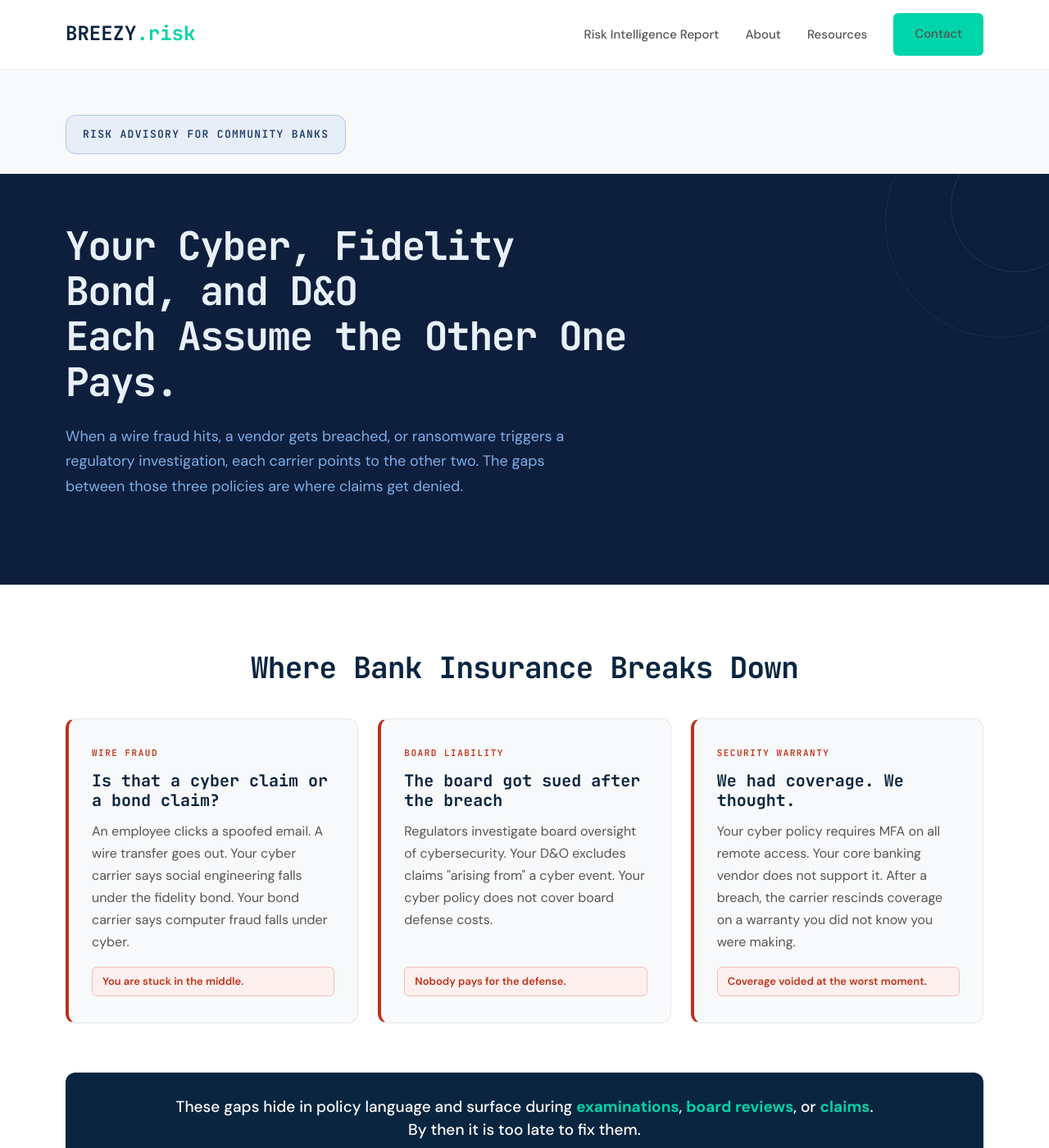
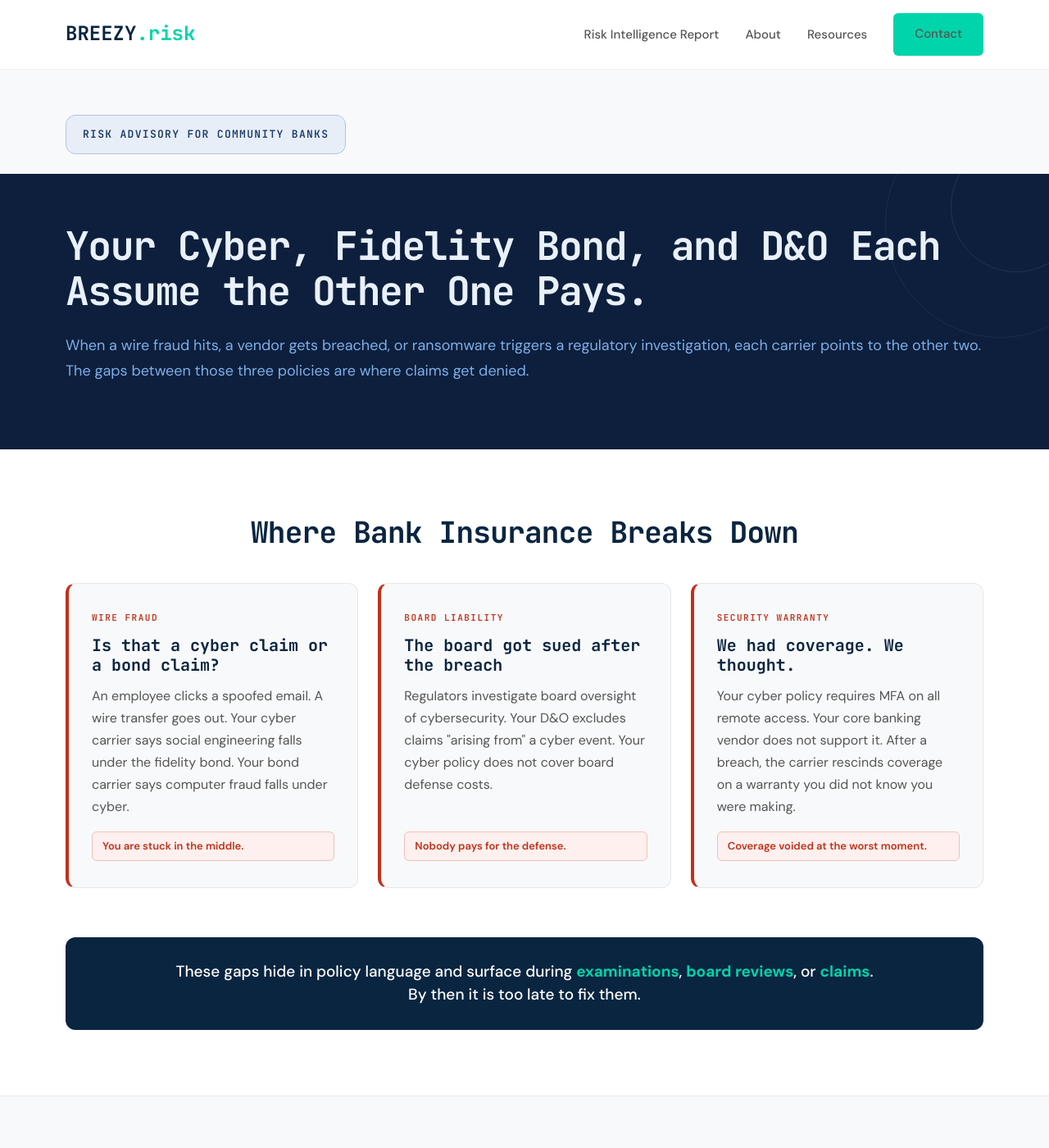
Before and after one commit to joeproe1/breezyins.com, a Jekyll site: the page built from community-bank-insurance.html, in a window 1280 px wide and 1400 px high. Shown: the whole window at 82% size. Built offline with Jekyll 4.4.1, drawn with Linux system fonts in a browser that asks for light colours.

Commit message:
Fix bank hero text width and stat-footer spacing
Remove max-width constraints on hero headline and body text so they
fill the container. Remove forced line break in headline. Add
margin-top to stat-footer for visible gap after scenario cards.

Co-Authored-By: Claude Opus 4.6 <noreply@anthropic.com>

```diff
--- a/_sass/_pages.scss
+++ b/_sass/_pages.scss
@@ -302,7 +302,6 @@
     margin: 0 0 24px;
     font-weight: 700;
     letter-spacing: -0.03em;
-    max-width: 700px;
 }
 @media (max-width: $bp-desktop) {
     .bank-hero__headline { font-size: 38px; }
@@ -315,8 +314,7 @@
     font-size: 18px;
     line-height: 1.7;
     color: var(--bank-accent);
-    margin: 0 0 24px;
-    max-width: 640px;
+    margin: 0;
 }
 
 .bank-hero__sub {
@@ -690,6 +688,7 @@
 .stat-footer {
     text-align: center;
     padding: 28px 40px;
+    margin-top: 60px;
     background: $primary;
     color: white;
     border-radius: 12px;
--- a/community-bank-insurance.html
+++ b/community-bank-insurance.html
@@ -41,7 +41,7 @@ permalink: /community-bank-insurance/
   <div class="container">
 
     <h1 class="bank-hero__headline">
-      Your Cyber, Fidelity Bond, and D&amp;O<br>Each Assume the Other One Pays.
+      Your Cyber, Fidelity Bond, and D&amp;O Each Assume the Other One Pays.
     </h1>
 
     <p class="bank-hero__body">
```
